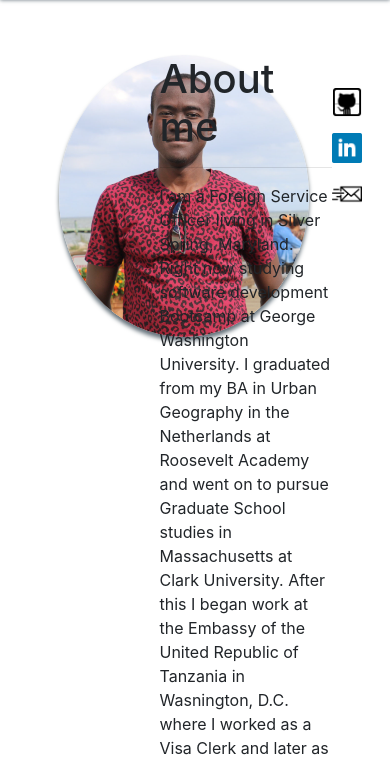
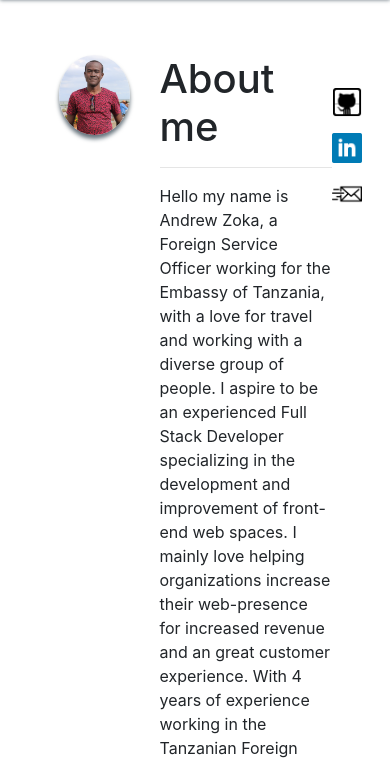
Before and after one commit to mugendiz/bootstrap_portfolio, a plain HTML site: page index.html in a window 390 px wide. Shown: the part 90-850 px from the top of the page. Drawn offline with nearby package versions, Linux system fonts and the light colour scheme.

Commit message:
fixed profile picture responsiveness

```diff
--- a/assets/css/style.css
+++ b/assets/css/style.css
@@ -20,13 +20,14 @@ body {
   border-style: groove;
   box-shadow: 7px 2px 2px #65727B;
   opacity: 0.9;
-
-  float: right;
 }
 
 .picture {
   border-radius: 50%;
   box-shadow: 0px 4px 4px #65727B;
+  max-width: 100%;
+  max-height: 100%;
+  position: relative;
 }
 
 .name {
@@ -88,10 +89,6 @@ margin: 1rem;
   float: right;
 }
 
-@@media query {
-
-}
-
 .card {
   margin-top: 5%;
   margin-bottom: 15%;
@@ -108,11 +105,6 @@ margin: 1rem;
 .aboutRow {
   box-shadow: inset 5em 1em #E55218;
 }
-
- /*.col8 {
-  padding: 21%;
-  float: right;
-}*/
 
 .row {
   padding: 15%;
--- a/index.html
+++ b/index.html
@@ -64,9 +64,10 @@
     <div class="col-8">
       <h1>About me</h1>
       <hr>
-        <p>I am a Foreign Service Officer living in Silver Spring, Maryland. Right now studying software development Bootcamp at George Washington University. I graduated from my BA in Urban Geography in the Netherlands at Roosevelt Academy and went on to
-          pursue Graduate School studies in Massachusetts at Clark University. After this I began work at the Embassy of the United Republic of Tanzania in Wasnington, D.C. where I worked as a Visa Clerk and later as a Foreign Service Officer. sUpon Completion
-          of my studies at George Washington University Coding Bootcamp, I will be a Full Stack Developer better able to serve at my current job and beyond </p>
+      <p>Hello my name is Andrew Zoka, a Foreign Service Officer working for the Embassy of Tanzania, with a love for travel and working with a diverse group of people. I aspire to be an experienced Full Stack Developer specializing in the development and
+        improvement of front-end web spaces. I mainly love helping organizations increase their web-presence for increased revenue and an great customer experience. With 4 years of experience working in the Tanzanian Foreign Service, I have learned to
+        work and manage groups of people working in consular affairs and deal with customers who travel for tourism, business and volunteering.
+      </p>
     </div>
   </div>
 
```
Lines whose indentation alone changed are shown as unchanged.
